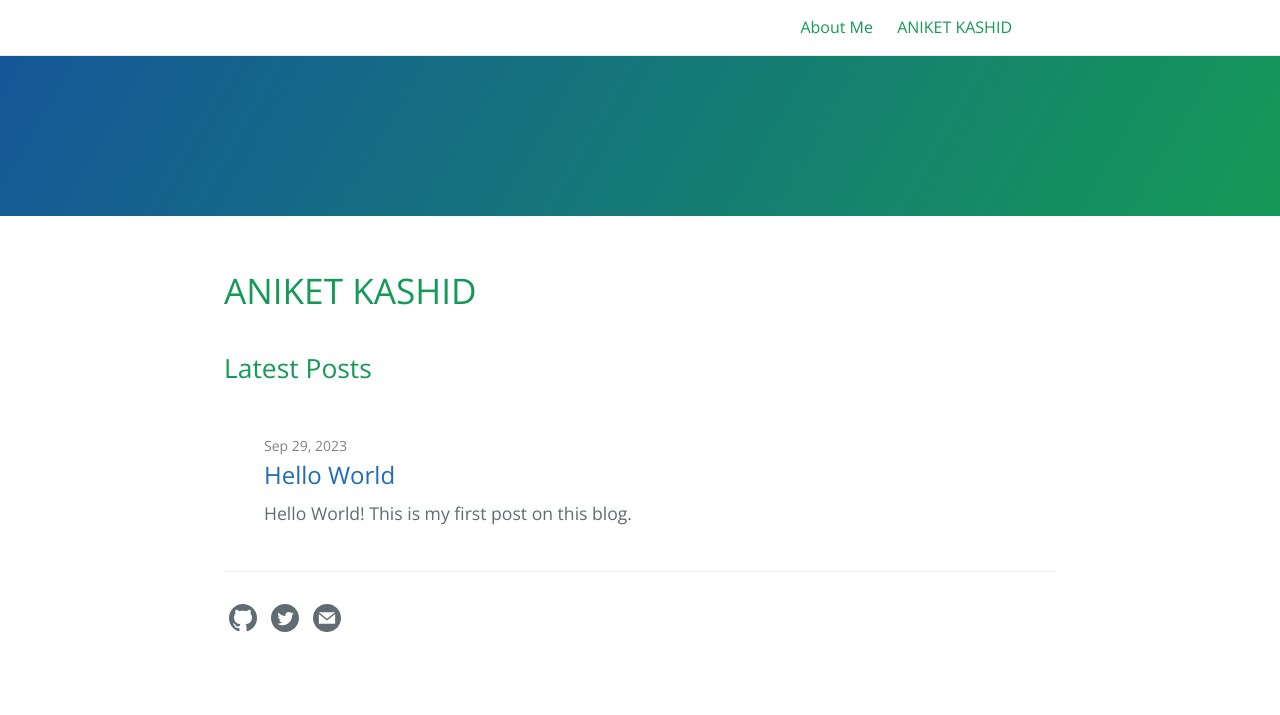
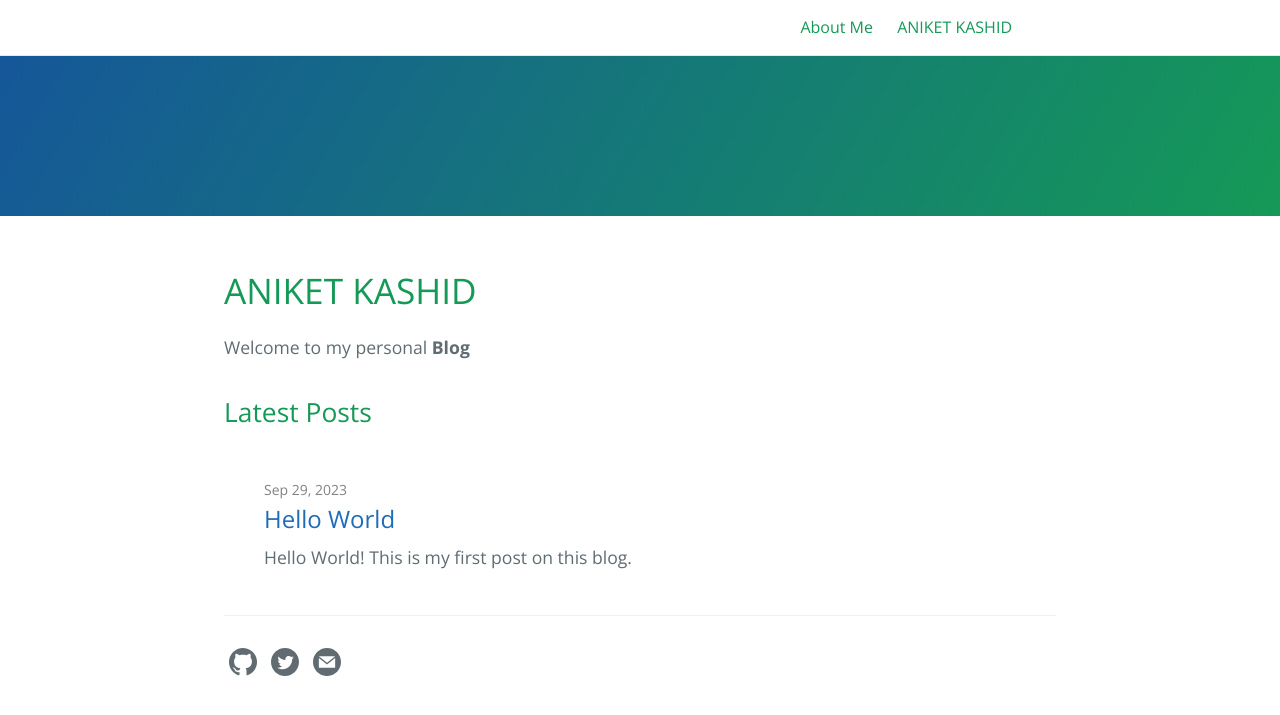
Before and after one commit to aniketkashid17/aniketkashid, a Jekyll site: the page built from index.md, in a window 1280 px wide. Shown: the top 715 px of the page. Built offline with Jekyll 4.4.1, drawn with Linux system fonts in a browser that asks for light colours; our own code applies the rules of GitHub Pages for plain Markdown files.

Commit message:
Update index.md

```diff
--- a/index.md
+++ b/index.md
@@ -3,3 +3,4 @@ layout: home
 ---
 
 # ANIKET KASHID
+Welcome to my personal **Blog**
```
